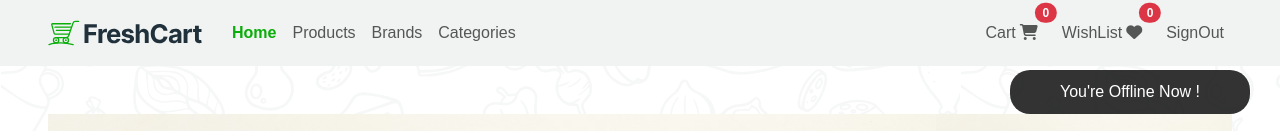
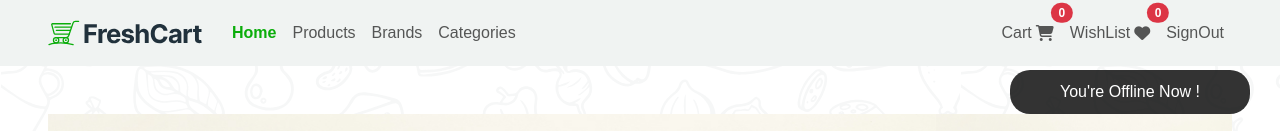
Before and after one commit to Ahmedshaban1265/freashcart, a React (Create React App) app: page /home in a window 1280 px wide. Shown: the top 131 px of the page. Built offline with nearby package versions, Linux system fonts and the light colour scheme; no server answers; sample sign-in values are in the browser's storage.

Commit message:
edit in navbar

```diff
--- a/src/Components/Navbar/Navbar.jsx
+++ b/src/Components/Navbar/Navbar.jsx
@@ -46,7 +46,7 @@ export default function Navbar() {
     return <>
 
         <nav className="navbar navbar-expand-lg bg-main-light sticky-top">
-            <div className="container-fluid px-5 py-1">
+            <div className="container-fluid  px-5 py-1">
                 <NavLink className="navbar-brand" to="/home"><img className="w-100" src={logo} alt="" /></NavLink>
                 <button className="navbar-toggler" type="button" data-bs-toggle="collapse" data-bs-target="#navbarSupportedContent" aria-controls="navbarSupportedContent" aria-expanded="false" aria-label="Toggle navigation">
                     <span className="navbar-toggler-icon" />
@@ -69,7 +69,7 @@ export default function Navbar() {
                     </ul>
                     <ul className="navbar-nav ms-auto mb-2 mb-lg-0">
                         <li className="nav-item">
-                            {user?<NavLink className="nav-link position-relative" to="/Cart">Cart
+                            {user?<NavLink className="nav-link position-relative d-flex  align-items-center" to="/Cart">Cart
                                 <i className="fa-solid fa-cart-shopping ms-1"></i>
                                 <span className="position-absolute top-0 start-100 translate-middle badge rounded-pill bg-danger">
                                     {cartCounter}
@@ -78,7 +78,7 @@ export default function Navbar() {
                             </NavLink>:null}
                         </li>
                         <li className="nav-item">
-                            {user?<NavLink className="nav-link position-relative mx-2" to="/WishList">WishList
+                            {user?<NavLink className="nav-link position-relative  d-flex  align-items-center" to="/WishList">WishList
                                 <i className="fa-solid fa-heart ms-1"></i>
                                 <span className="position-absolute top-0 start-100 translate-middle badge rounded-pill bg-danger">
                                     {favCounter}
@@ -87,7 +87,7 @@ export default function Navbar() {
                             </NavLink>:null}
                         </li>
                         <li className="nav-item">
-                            {user?<span className="nav-link btn" onClick={signOut}>SignOut
+                            {user?<span className="nav-link btn d-flex  align-items-center" onClick={signOut}>SignOut
                             </span>:null}
                         </li>
                         <li className="nav-item">
```
